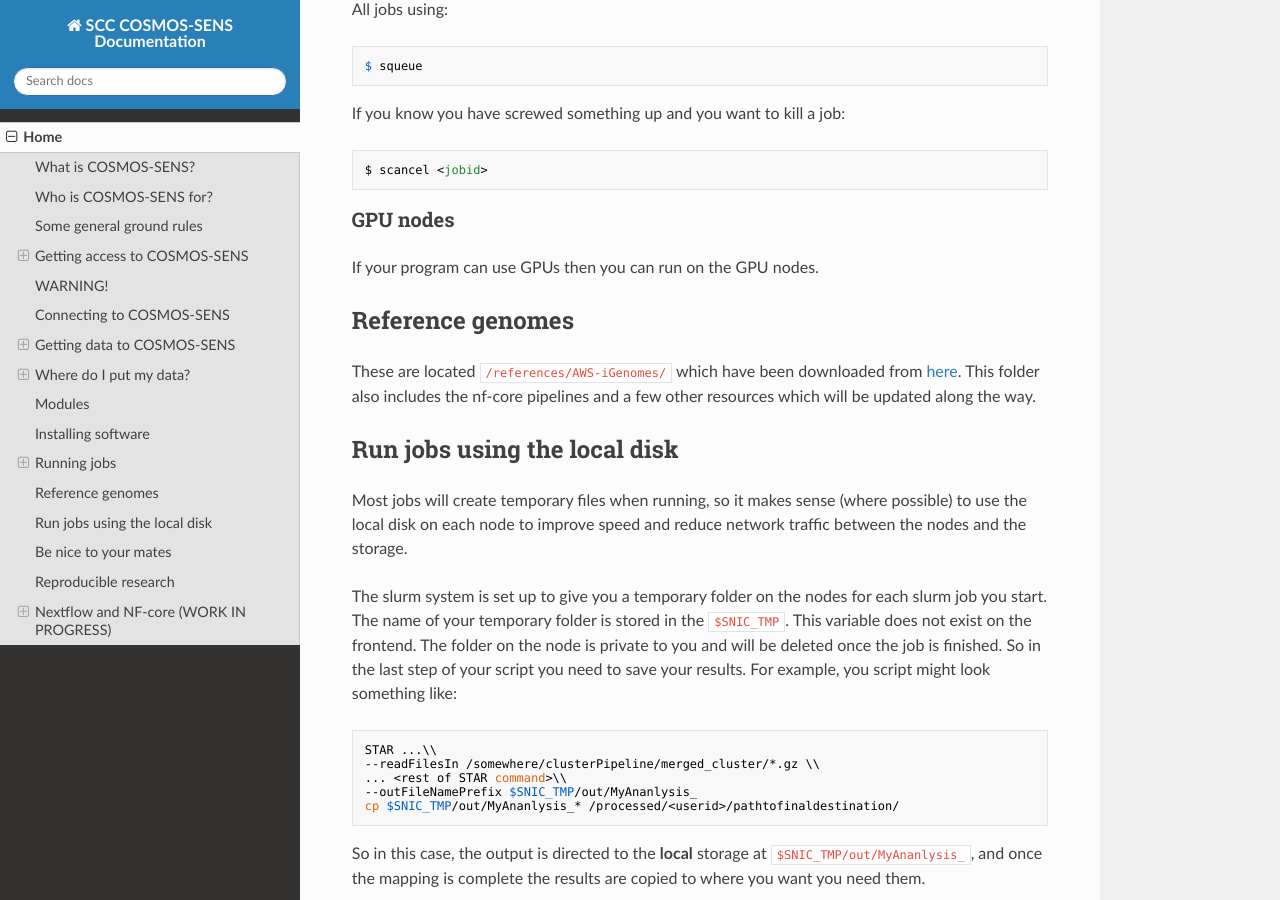
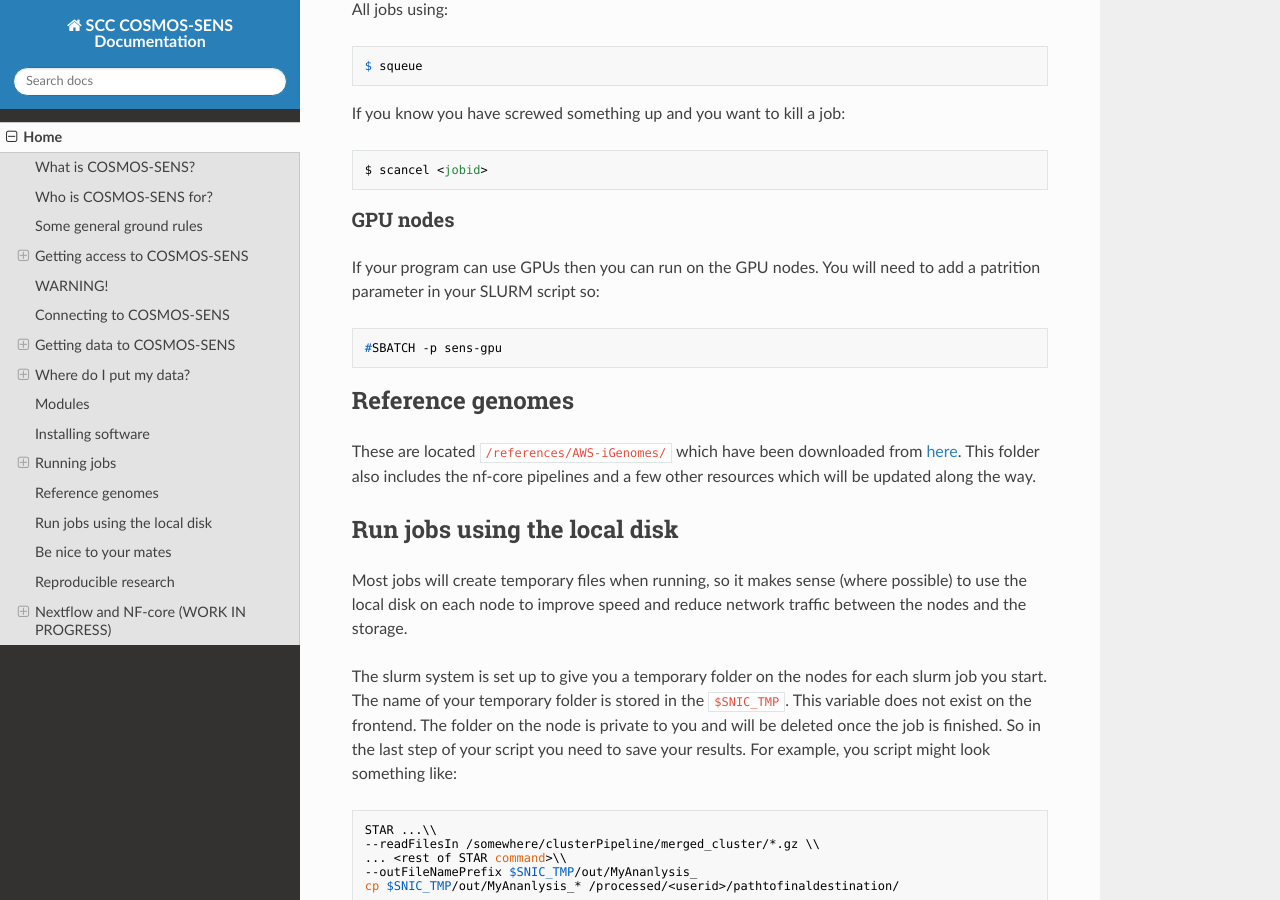
Before and after one commit to sccbioinformatics/SCC_CSENS_docs, an MkDocs documentation site: the page built from docs/index.md, in a window 1280 px wide and 900 px high, scrolled down 6767 px. Built offline with MkDocs 1.6.1, drawn with Linux system fonts in a browser that asks for light colours; nearby versions of some CDN libraries.

Commit message:
correct backup

````diff
--- a/docs/index.md
+++ b/docs/index.md
@@ -254,7 +254,11 @@
 ```
 
 ### GPU nodes
-If your program can use GPUs then you can run on the GPU nodes.
+If your program can use GPUs then you can run on the GPU nodes. You will need to add a patrition parameter in your SLURM script so:
+
+```shell
+#SBATCH -p sens-gpu
+```
 
 ## Reference genomes
 
````
